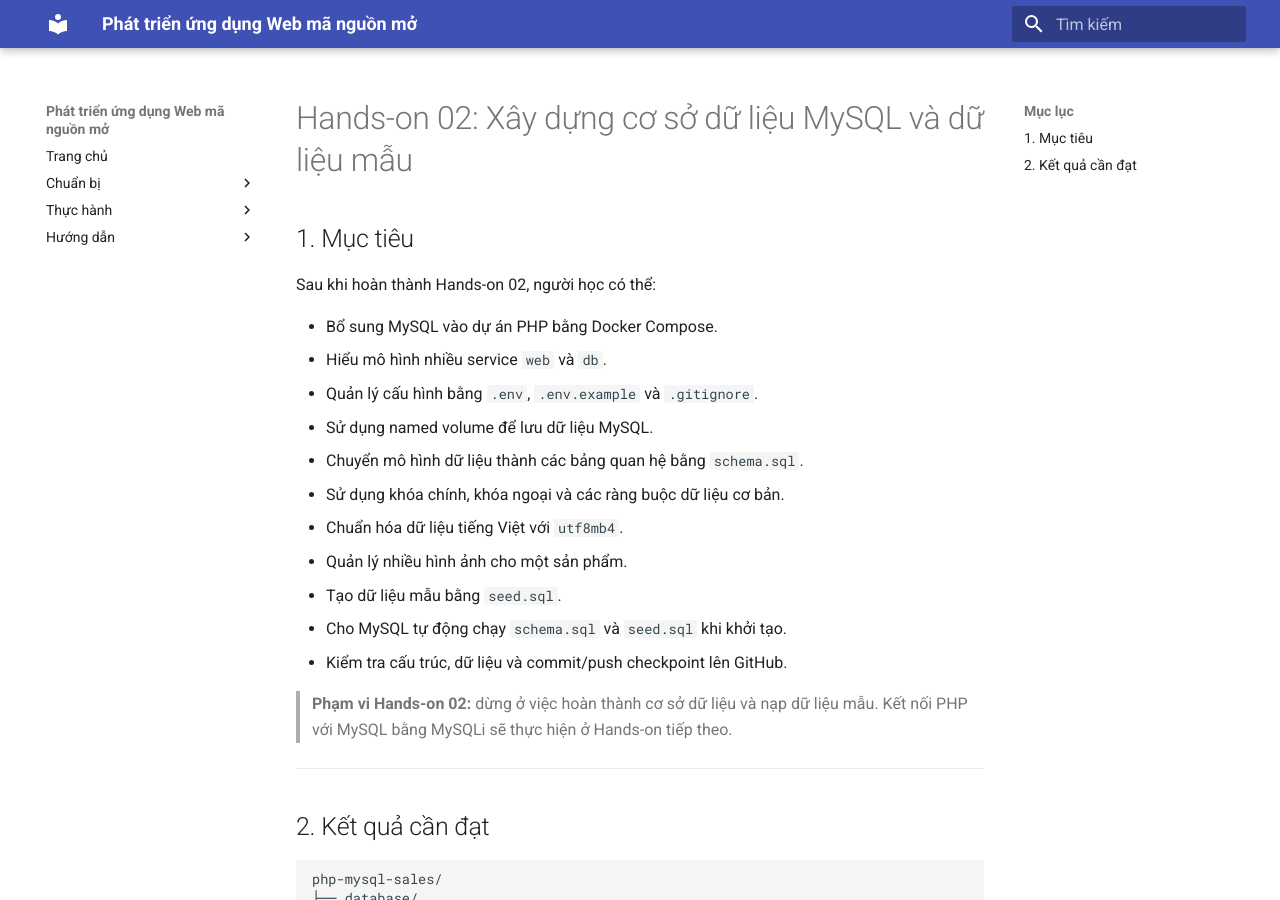
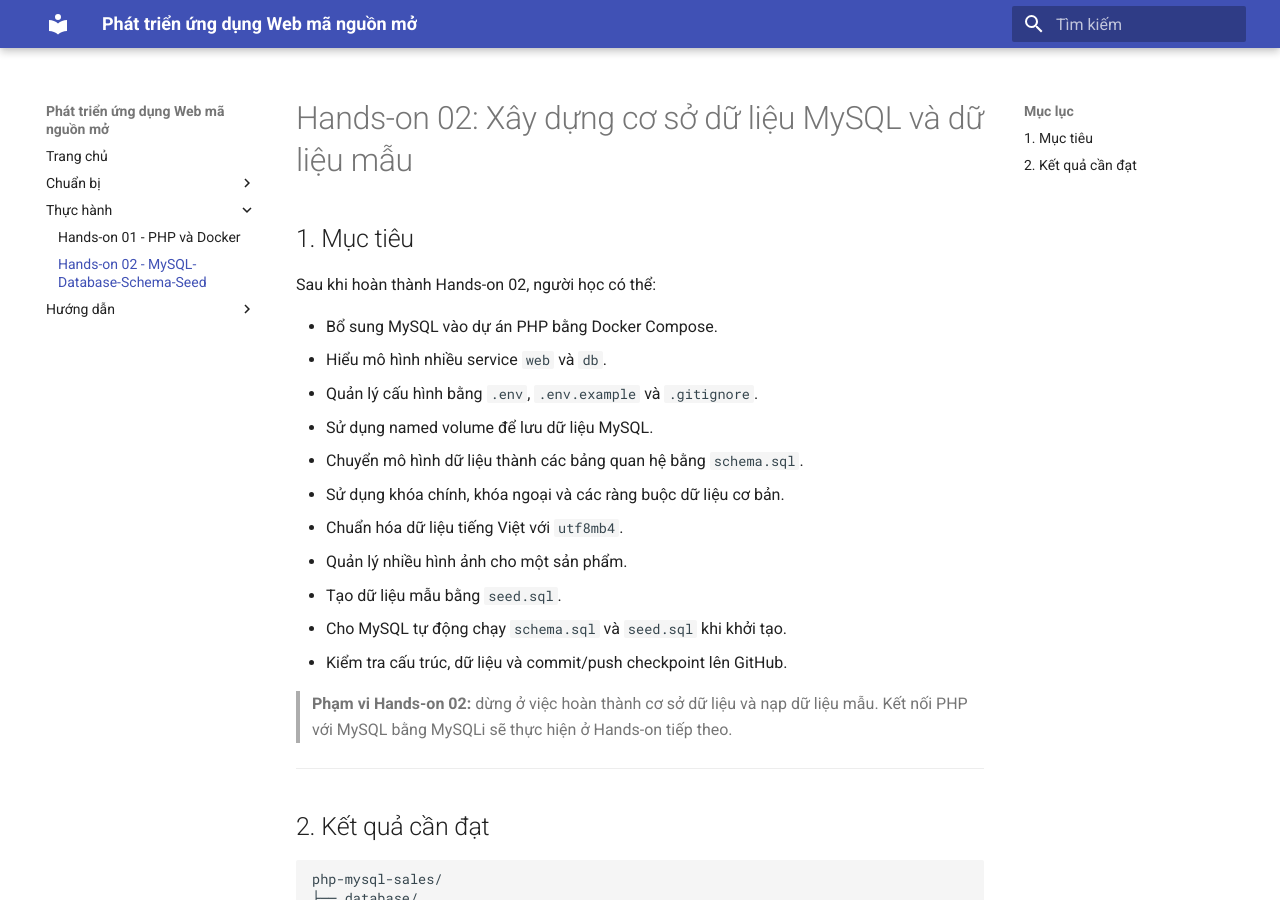
Before and after one commit to ngocdanthanhtvu/php-mysql-sales-docs, an MkDocs documentation site: the page built from docs/hands-on/Hands-on-02_MySQL-Database-Schema-Seed.md, in a window 1280 px wide and 900 px high. Built offline with MkDocs 1.6.1 and Material for MkDocs 9.7.7, drawn with Linux system fonts in a browser that asks for light colours.

Commit message:
modify the path of the hands-on 2

```diff
--- a/mkdocs.yml
+++ b/mkdocs.yml
@@ -12,7 +12,7 @@ nav:
 
   - Thực hành:
       - Hands-on 01 - PHP và Docker: hands-on/Hands-on-01_PHP-Docker_Baseline.md
-      - Hands-on 02 - MySQL-Database-Schema-Seed: Hands-on-02_MySQL-Database-Schema-Seed.md
+      - Hands-on 02 - MySQL-Database-Schema-Seed: hands-on/Hands-on-02_MySQL-Database-Schema-Seed.md
 
   - Hướng dẫn:
       - Git và GitHub: guides/Mini-Hands-on_Git-Push-GitHub.md
```
